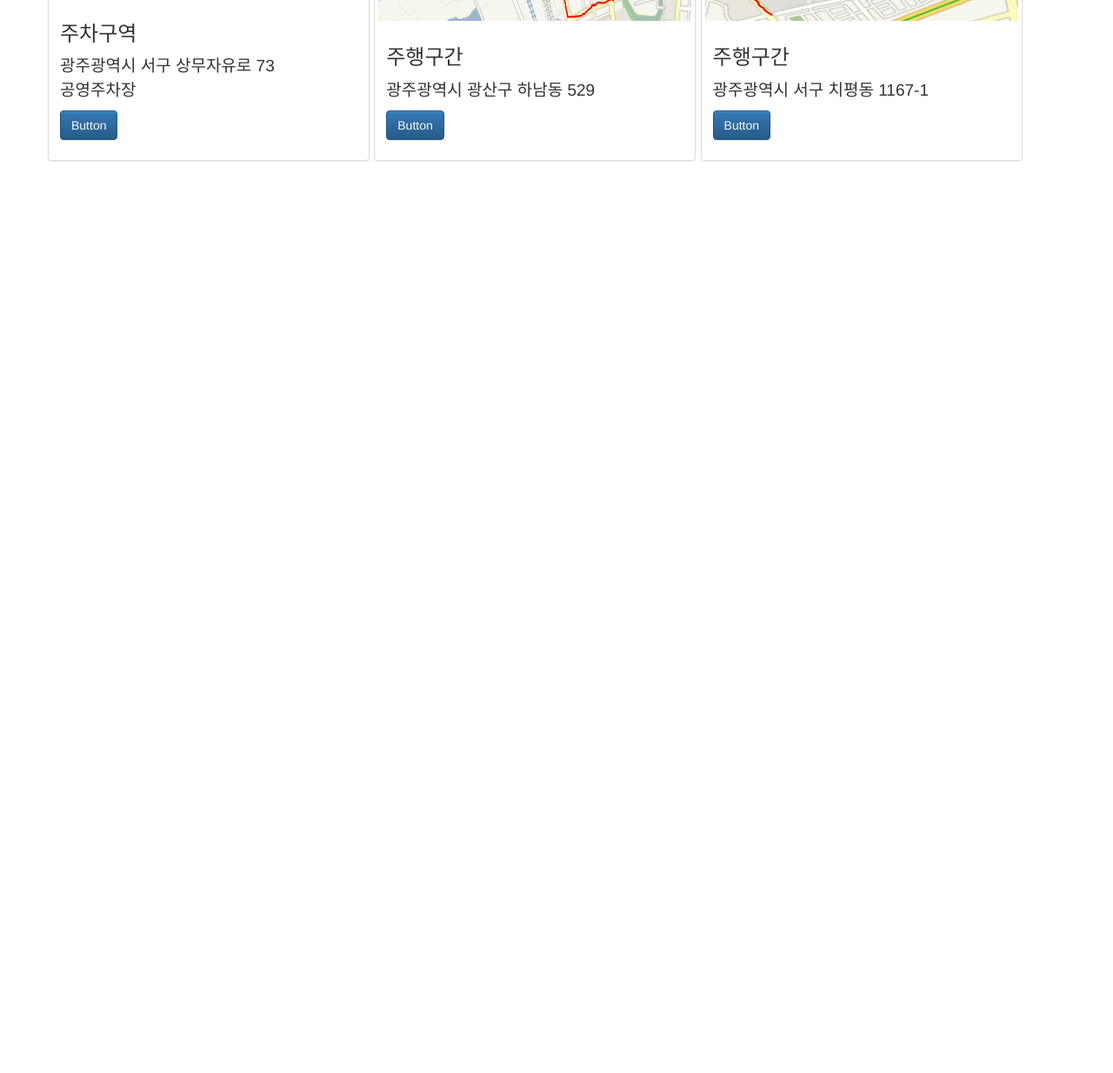
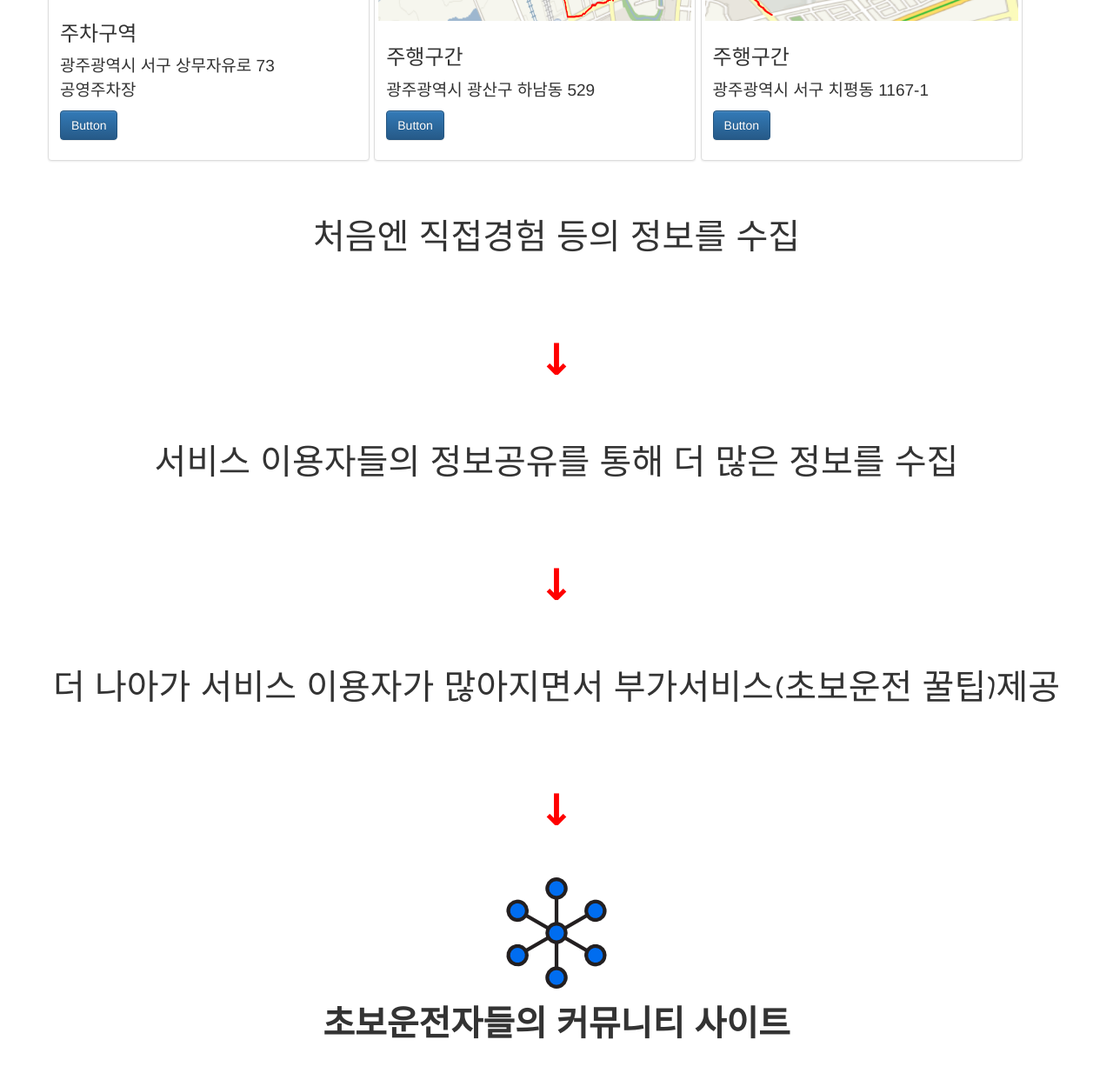
Before and after one commit to HeeJinee/HeeJinee.github.io, a plain HTML site: page index.html in a window 1280 px wide. Shown: the part 1952-3186 px from the top of the page at 87% size. Before the commit the page ends 2157 px from the top, so only its background shows below. Drawn offline with nearby package versions, Linux system fonts and the light colour scheme.

Commit message:
Add files via upload

```diff
--- a/index.html
+++ b/index.html
@@ -118,6 +118,58 @@
                           </div>
                 </div>
     </div>
-
+    <br>
+<br>
+<br>
+<br>
+<br>
+<br>
+<br>
+<br>
+<br>
+<br>
+<br>
+<br>
+<br>
+<br>
+<br>
+<br>
+<br>
+<br>
+<br>
+<br>
+<br>
+<br>
+<br>
+<br>
+<br>
+<br>
+<br>
+<br>
+<br>
+    <h2 align= "center" class="두번째제목"> 처음엔 직접경험 등의 정보를 수집</h2>
+    <br>
+    <br>
+    <br><h2 align= "center" style="font-family: 'Kaushan Script', cursive; font-weight: bolder" class="so">↓</h2>
+    <br>
+    <br>
+    <h2 align= "center" class="두번째제목">서비스 이용자들의 정보공유를 통해 더 많은 정보를 수집</h2>
+    <br>
+    <br>
+    <br><h2 align= "center" style="font-family: 'Kaushan Script', cursive; font-weight: bolder" class="so">↓</h2>
+    <br>
+    <br>
+    <h2 align= "center" class="두번째제목">더 나아가 서비스 이용자가 많아지면서 부가서비스(초보운전 꿀팁)제공</h2>
+    <br>
+    <br>
+    <br><h2 align= "center" style="font-family: 'Kaushan Script', cursive; font-weight: bolder" class="so">↓</h2>
+    <br>
+    <br>
+    <center><img align= "center" src="./커뮤니티.png" alt="comunity"></center>
+    <h2 align= "center" class="두번째제목"><strong>초보운전자들의 커뮤니티 사이트</strong></h2>
+    <br>
+<br>
+<br>
+<br>
 </body>
 </html>
```
Also changed, not shown: 커뮤니티.png (added).
